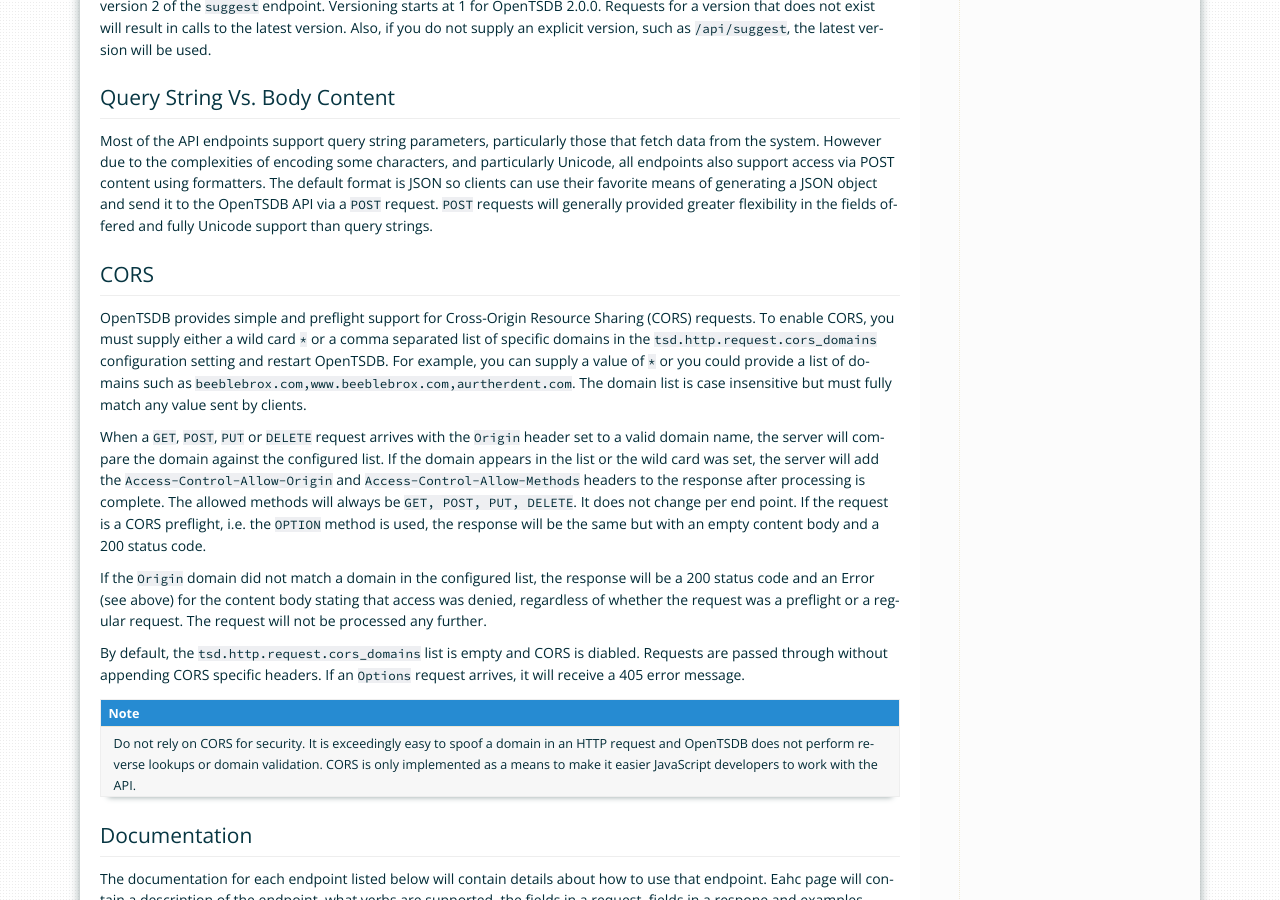
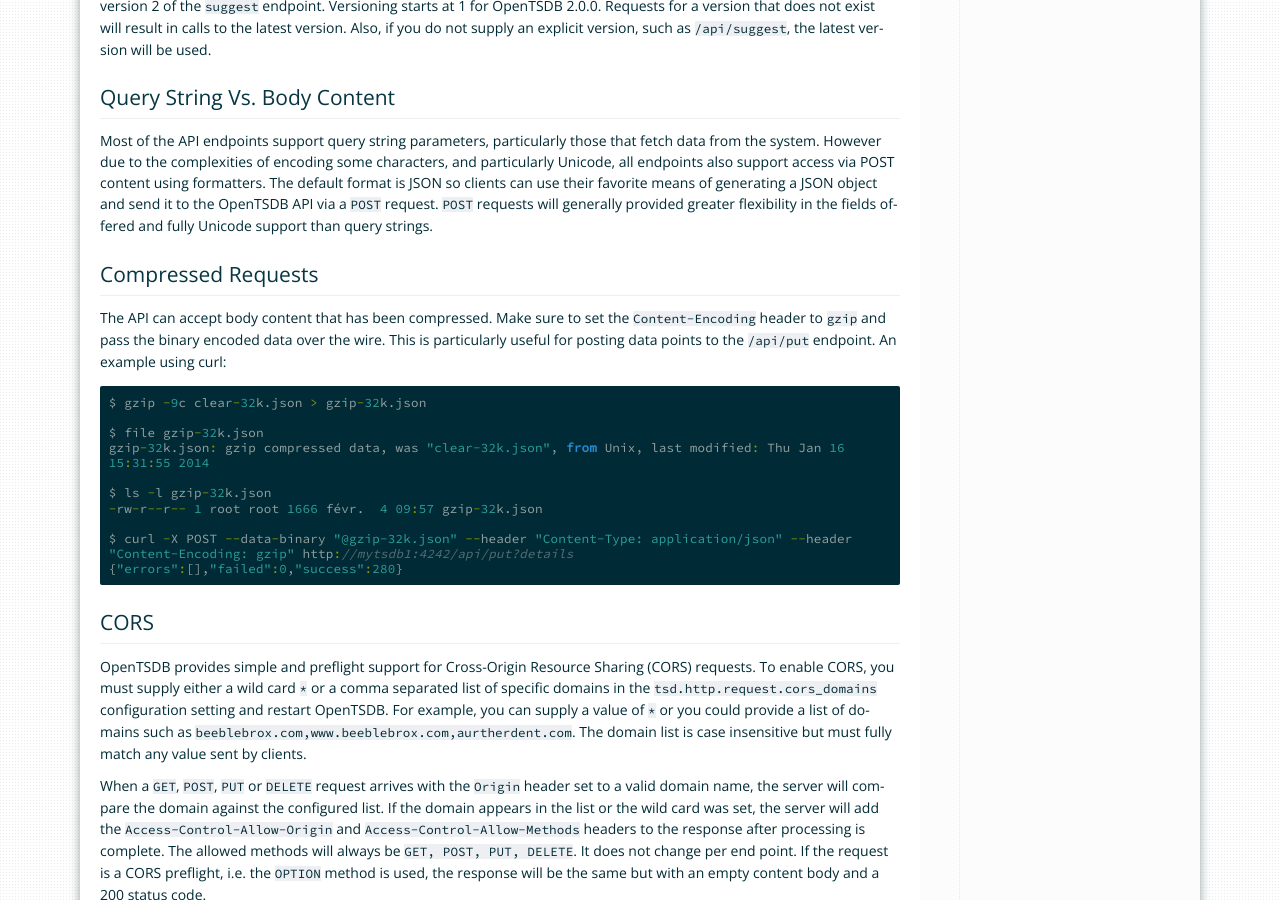
Before and after one commit to OpenTSDB/opentsdb.net, a Sphinx documentation site: the page built from docs/source/api_http/index.rst, in a window 1280 px wide and 900 px high, scrolled down 3523 px. Built offline with Sphinx 7.4.7, drawn with Linux system fonts in a browser that asks for light colours.

Commit message:
Add documentation for accepting compressed data via the HTTP API

```diff
--- a/docs/source/api_http/index.rst
+++ b/docs/source/api_http/index.rst
@@ -129,6 +129,24 @@
 
 Most of the API endpoints support query string parameters, particularly those that fetch data from the system. However due to the complexities of encoding some characters, and particularly Unicode, all endpoints also support access via POST content using formatters. The default format is JSON so clients can use their favorite means of generating a JSON object and send it to the OpenTSDB API via a ``POST`` request. ``POST`` requests will generally provided greater flexibility in the fields offered and fully Unicode support than query strings.
 
+Compressed Requests
+-------------------
+
+The API can accept body content that has been compressed. Make sure to set the ``Content-Encoding`` header to ``gzip`` and pass the binary encoded data over the wire. This is particularly useful for posting data points to the ``/api/put`` endpoint. An example using curl:
+
+.. code-block :: javascript
+
+	$ gzip -9c clear-32k.json > gzip-32k.json
+
+	$ file gzip-32k.json
+	gzip-32k.json: gzip compressed data, was "clear-32k.json", from Unix, last modified: Thu Jan 16 15:31:55 2014
+
+	$ ls -l gzip-32k.json
+	-rw-r--r-- 1 root root 1666 févr.  4 09:57 gzip-32k.json
+
+	$ curl -X POST --data-binary "@gzip-32k.json" --header "Content-Type: application/json" --header "Content-Encoding: gzip" http://mytsdb1:4242/api/put?details
+	{"errors":[],"failed":0,"success":280}
+
 CORS
 ----
 
```
Also changed, not shown: 7 other files.
